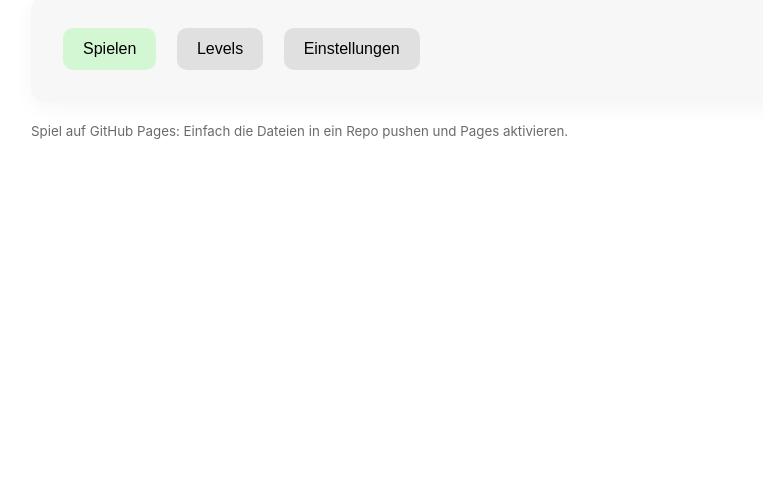
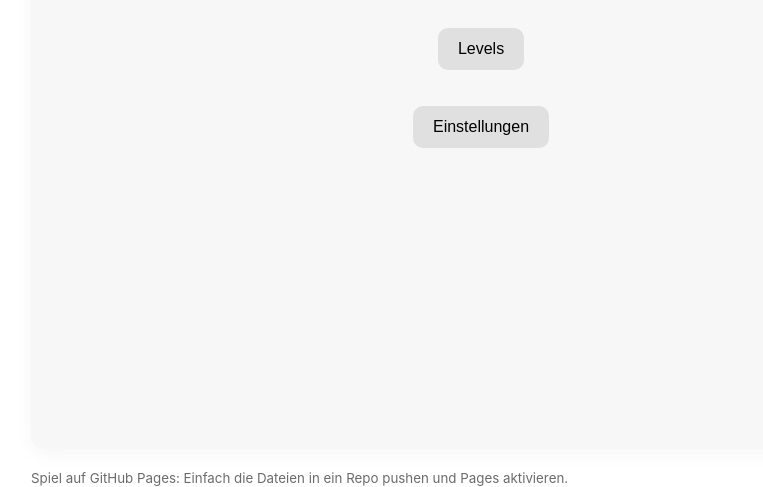
Before and after one commit to lebob-lgtm/Richtig-oder-Falsch-Migros-Produkte, a plain HTML site: page index.html in a window 1280 px wide. Shown: the part 355-842 px from the top of the page, without its empty margins (159-922 px from the left). Before the commit the page ends 800 px from the top, so only its background shows below. Drawn offline with Linux system fonts and the light colour scheme.

Commit message:
Update style.css

```diff
--- a/style.css
+++ b/style.css
@@ -71,3 +71,12 @@ body{
   .timer{font-size:28px}
   .header h1{font-size:20px}
 }
+
+#menu {
+  display: flex;
+  flex-direction: column;      /* place les boutons en colonne */
+  justify-content: center;     /* centre verticalement */
+  align-items: center;         /* centre horizontalement */
+  height: 100vh;               /* prend toute la hauteur de l'écran */
+  gap: 20px;                   /* espace entre les boutons */
+}
```
